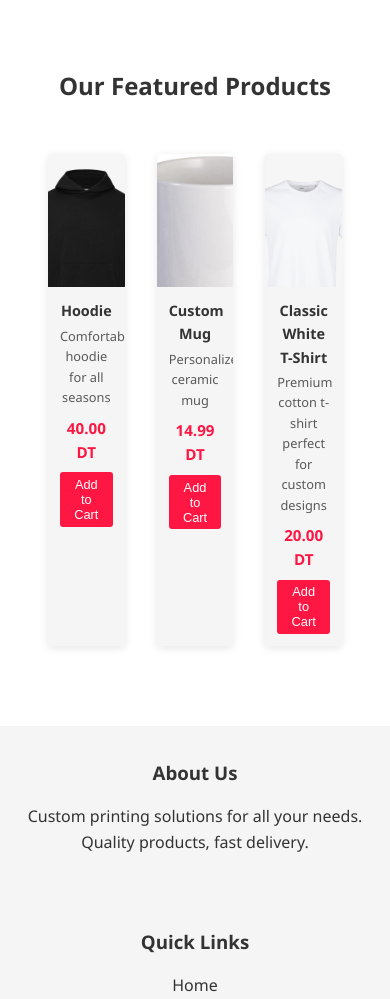
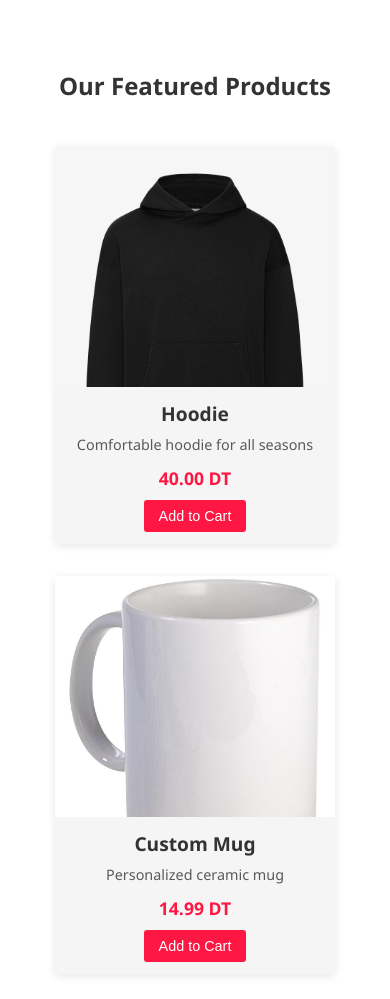
Before and after one commit to Iyed2410/Imprimini, a plain HTML site: page index.html in a window 390 px wide. Shown: the part 2460-3459 px from the top of the page. Drawn offline with Linux system fonts and the light colour scheme.

Commit message:
Update site styling and content: - Made featured products section responsive for mobile - Updated product image size in checkout - Changed 'Classic White T-Shirt' to 'Classic T-Shirt' - Added mobile-specific styles for better UX

```diff
--- a/css/styles.css
+++ b/css/styles.css
@@ -174,7 +174,6 @@ main {
   z-index: 1;
   min-height: calc(100vh - 160px); /* Adjust for header and footer height */
 }
-
 
 /* Sections */
 section {
@@ -998,3 +997,71 @@ body.dark-mode .dropdown-content a:hover {
   align-items: center;
   font-weight: bold;
 }
+
+/* Responsive styles for products section */
+@media screen and (max-width: 768px) {
+  .products-grid-test {
+    flex-direction: column;
+    align-items: center;
+    gap: 2rem;
+    padding: 1rem;
+  }
+
+  .products-grid-test .product-card {
+    width: 100%;
+    max-width: 320px;
+    margin: 0 auto;
+  }
+
+  .product-card .product-image img {
+    width: 100%;
+    height: auto;
+  }
+
+  .section-title {
+    font-size: 1.8rem;
+    margin-bottom: 1.5rem;
+    text-align: center;
+  }
+
+  .product-info h3 {
+    font-size: 1.2rem;
+  }
+
+  .product-info p {
+    font-size: 0.9rem;
+  }
+
+  .product-price {
+    font-size: 1.1rem;
+  }
+
+  .add-to-cart, .view-details {
+    padding: 8px 15px;
+    font-size: 0.9rem;
+  }
+}
+
+/* Additional styles for very small screens */
+@media screen and (max-width: 480px) {
+  .products-grid-test .product-card {
+    max-width: 280px;
+  }
+
+  .section-title {
+    font-size: 1.5rem;
+    padding: 0 1rem;
+  }
+
+  .product-overlay button {
+    padding: 6px 12px;
+    font-size: 0.85rem;
+  }
+}
+
+/* Checkout page styles */
+.checkout-item img {
+  max-width: 200px;
+  height: auto;
+  object-fit: contain;
+}
--- a/js/products.js
+++ b/js/products.js
@@ -2,7 +2,7 @@
 const products = [
     {
         id: 1,
-        name: "Classic White T-Shirt",
+        name: "Classic T-Shirt",
         description: "Premium cotton t-shirt perfect for custom designs",
         price: 20,
         image: "./img/product/02_Classic_Organic_Tee-T-shirt-CS1001-Optical_White.jpg",
```
Also changed, not shown: css/checkout.css (+7 -0 lines).
